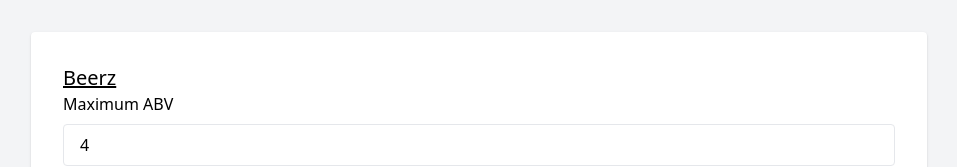
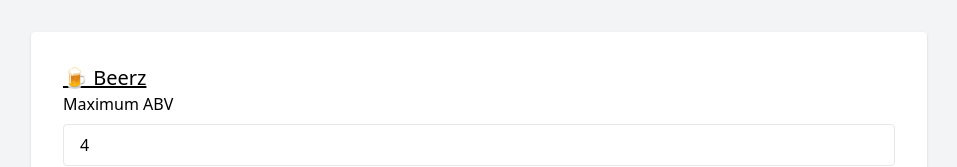
Before and after one commit to tl-kieran-allen/react-query-intro, a React app: page / in a window 1280 px wide. Shown: the top 167 px of the page, without its empty margins (161-1118 px from the left). Built offline with nearby package versions, Linux system fonts and the light colour scheme.

Commit message:
install react-query and setup devtool

```diff
--- a/package.json
+++ b/package.json
@@ -22,7 +22,8 @@
     "clsx": "^1.1.1",
     "react": "^17.0.2",
     "react-dom": "^17.0.2",
-    "react-hook-form": "^7.17.1"
+    "react-hook-form": "^7.17.1",
+    "react-query": "^3.25.1"
   },
   "devDependencies": {
     "@testing-library/react": "^12.1.1",
--- a/src/App.tsx
+++ b/src/App.tsx
@@ -9,7 +9,7 @@ export function App() {
   return (
     <div className={clsx('card')}>
       <header>
-        <h1 className={clsx('text-xl', 'underline')}>Beerz</h1>
+        <h1 className={clsx('text-xl', 'underline')}>🍺 Beerz</h1>
       </header>
       <Form formData={formData} setFormData={setFormData} />
     </div>
--- a/src/index.tsx
+++ b/src/index.tsx
@@ -1,8 +1,18 @@
 import { render } from 'react-dom'
+import { QueryClient, QueryClientProvider } from 'react-query'
+import { ReactQueryDevtools } from 'react-query/devtools'
 import { App } from './App'
 
 import './style.css'
 
 const anchor = document.getElementById('app')
 
-render(<App />, anchor)
+const queryClient = new QueryClient()
+
+render(
+  <QueryClientProvider client={queryClient}>
+    <App />
+    <ReactQueryDevtools />
+  </QueryClientProvider>,
+  anchor,
+)
```
Also changed, not shown: 1 other file (tests, documents, lock files or other folders).
